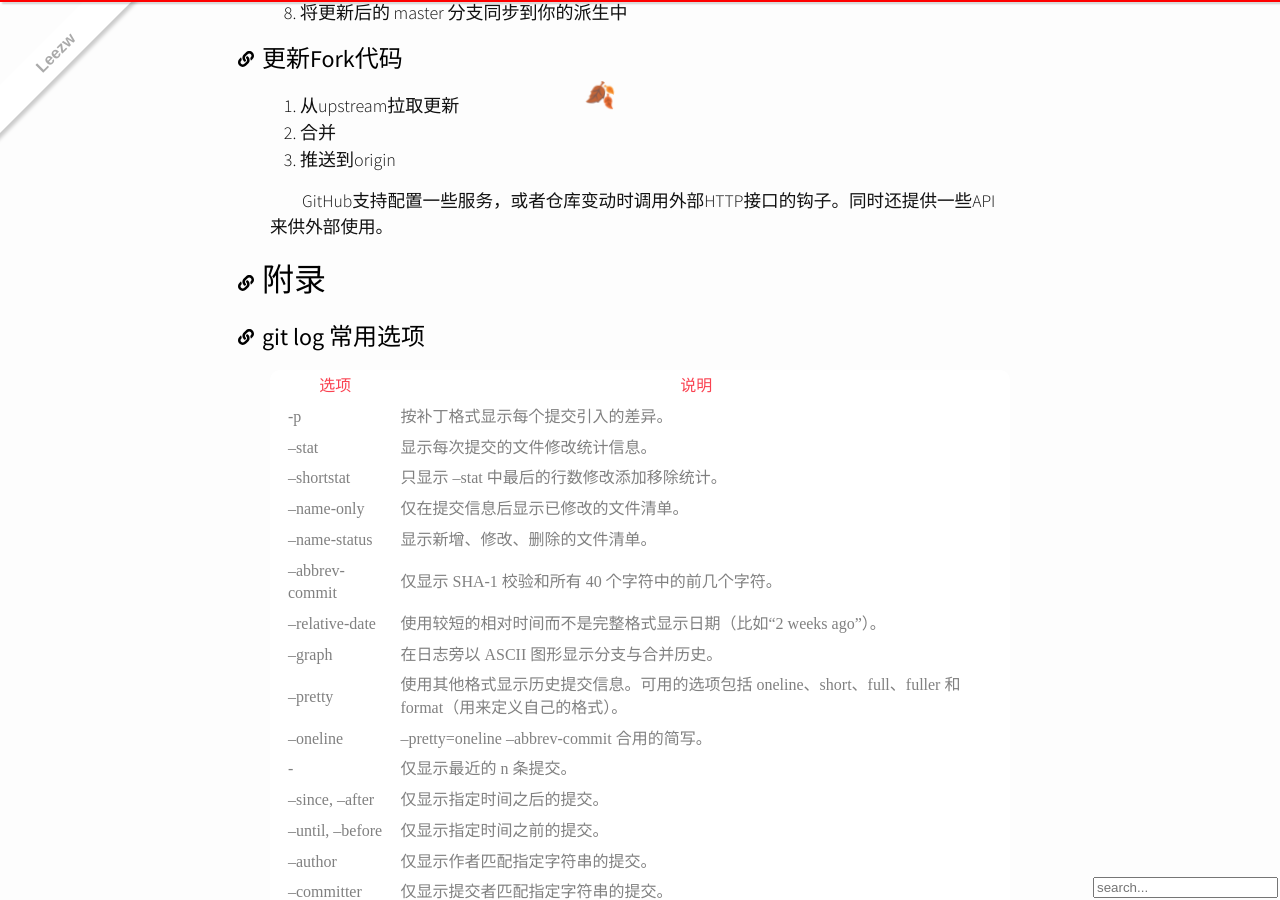
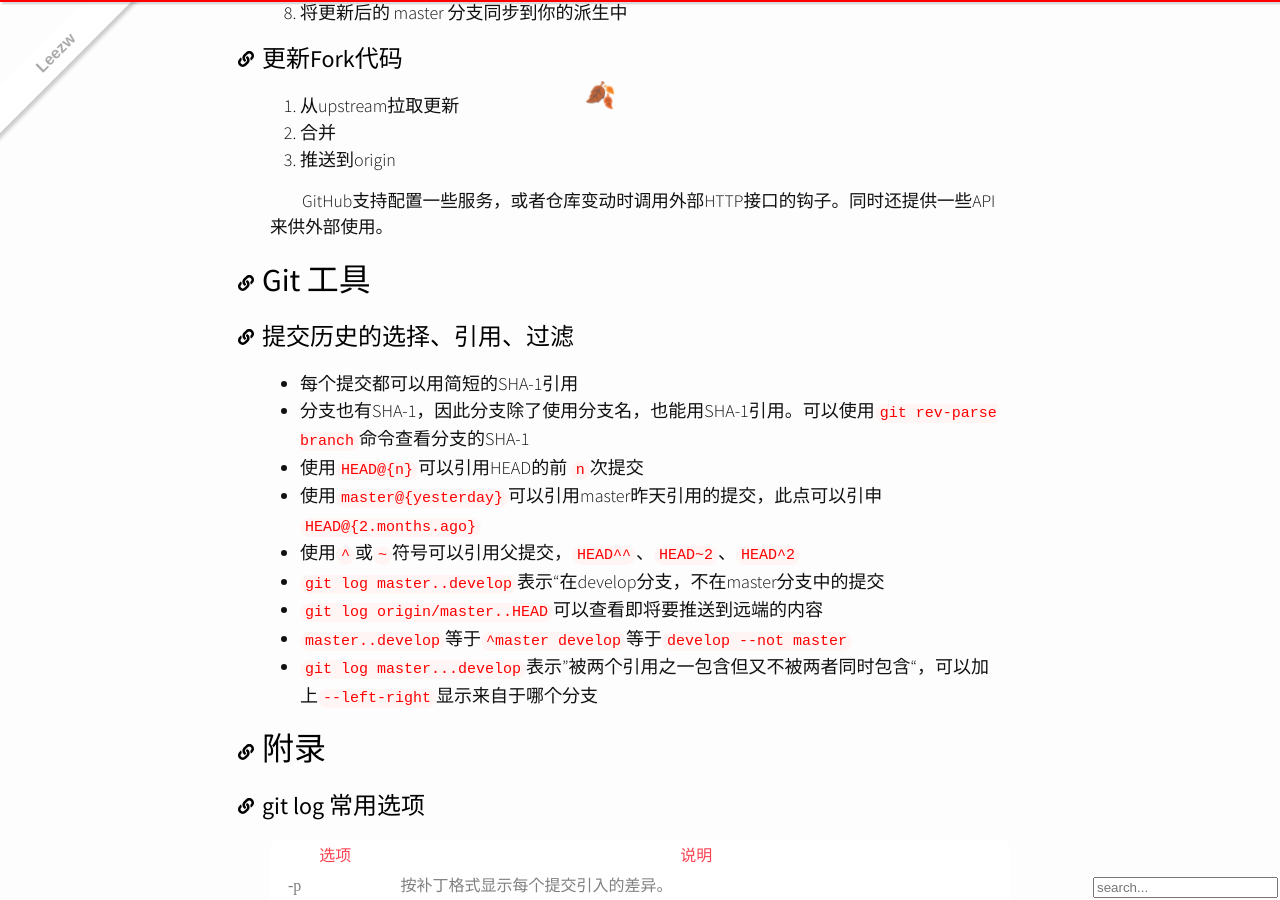
Before and after one commit to quantum-li/quantum-li.github.io, a Jekyll site: the page built from _article/2020-11-02-git-reference.md, in a window 1280 px wide and 900 px high, scrolled down 11226 px. Built offline with Jekyll 4.4.1, drawn with Linux system fonts in a browser that asks for light colours; nearby versions of some CDN libraries; comment, search, counter and statistics services are not loaded.

Commit message:
2020-11-26 21:01:03

```diff
--- a/_article/2020-11-02-git-reference.md
+++ b/_article/2020-11-02-git-reference.md
@@ -273,6 +273,20 @@ Git集成管理者的工作流是开发者Fork出自己的远程仓库后提交
 
 GitHub支持配置一些服务，或者仓库变动时调用外部HTTP接口的钩子。同时还提供一些API来供外部使用。
 
+# Git 工具
+
+## 提交历史的选择、引用、过滤
+
++ 每个提交都可以用简短的SHA-1引用
++ 分支也有SHA-1，因此分支除了使用分支名，也能用SHA-1引用。可以使用`git rev-parse branch`命令查看分支的SHA-1
++ 使用`HEAD@{n}`可以引用HEAD的前 `n`次提交
++ 使用`master@{yesterday}`可以引用master昨天引用的提交，此点可以引申`HEAD@{2.months.ago}`
++ 使用`^`或`~`符号可以引用父提交，`HEAD^^`、`HEAD~2`、`HEAD^2`
++ `git log master..develop`表示“在develop分支，不在master分支中的提交
++ `git log origin/master..HEAD`可以查看即将要推送到远端的内容
++ `master..develop`等于`^master develop`等于`develop --not master`
++ `git log master...develop`表示”被两个引用之一包含但又不被两者同时包含“，可以加上`--left-right`显示来自于哪个分支
+
 
 # 附录
 
```
